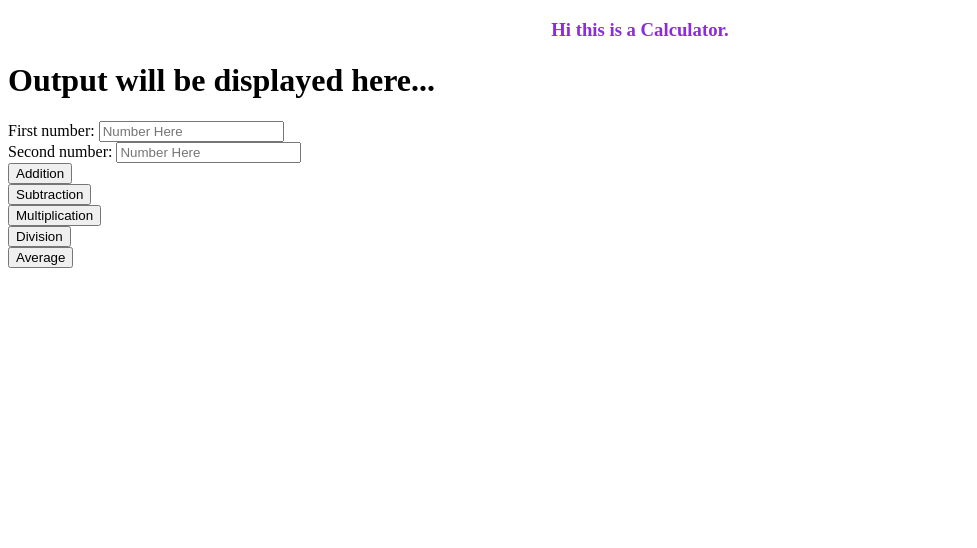
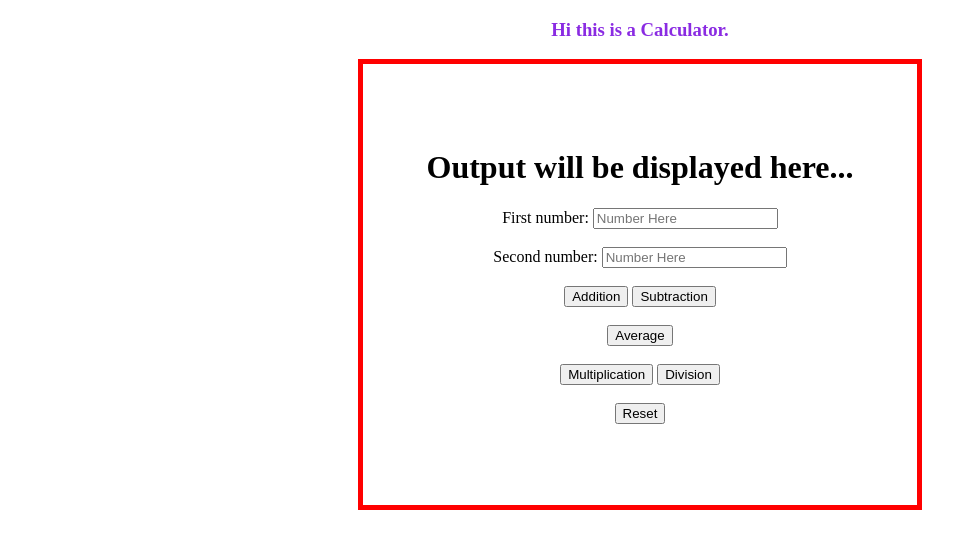
Before and after one commit to Bug-Fan/basic-calculator, a plain HTML site: page index.html in a window 1280 px wide. Shown: the whole page, without its empty margins (0-977 px from the left). Drawn offline with Linux system fonts and the light colour scheme.

Commit message:
Added styles and script to perform different operations based on user's choice

```diff
--- a/index.html
+++ b/index.html
@@ -8,24 +8,28 @@
     <link rel="stylesheet" href="styles.css">
 </head>
 <body>
-    <h3><center>Hi this is a Calculator.</center></h3>
-    <table>
-        <tr><h1>Output will be displayed here...</h1></tr>
+    <center>
+    <h3>Hi this is a Calculator.</h3>
+    <div>
+        <tr><h1 id="result">Output will be displayed here...</h1></tr>
         <tr>
-            <div>
+            <form>
                 <label>First number:</label>
-                <input type="number" placeholder="Number Here" id="num1"><br>
+                <input type="number" placeholder="Number Here" id="num1"><br><br>
 
                 <label>Second number:</label>
-                <input type="number" placeholder="Number Here" id="num2"><br>
+                <input type="number" placeholder="Number Here" id="num2"><br><br>
 
-                <input type="button" value="Addition" onclick="addition()"><br>
-                <input type="button" value="Subtraction" onclick="subtraction()"><br>
-                <input type="button" value="Multiplication" onclick="multiplication()"><br>
-                <input type="button" value="Division" onclick="division()"><br>
-                <input type="button" value="Average" onclick="average()"><br>
-            </div>
+                <input type="button" value="Addition" onclick="runOnClick('add')">
+                <input type="button" value="Subtraction" onclick="runOnClick('sub')"><br><br>
+                <input type="button" value="Average" onclick="runOnClick('avg')"><br><br>
+                <input type="button" value="Multiplication" onclick="runOnClick('mul')">
+                <input type="button" value="Division" onclick="runOnClick('div')"><br><br>
+                <input type="reset" value="Reset"><br><br>
+            </form>
         </tr>
-    </table>
+    </div>
+    </center>
+    <script src="scripts.js"></script>
 </body>
 </html>
--- /dev/null
+++ b/scripts.js
@@ -0,0 +1,40 @@
+const runOnClick = function (arg)  {
+
+    let Value1 = document.getElementById("num1");
+    let Value2 = document.getElementById("num2");
+
+    const firstValue = parseFloat(Value1.value);
+    const secondValue = parseFloat(Value2.value);
+
+    const addition = (num1, num2) => {
+        result = num1 + num2;
+    }
+
+    const subtraction = (num1, num2) => {
+        result = num1 - num2;
+    }
+
+    const multiplication = (num1, num2) => {
+        result = num1 * num2;
+        console.log(result);
+    }
+
+    const division = (num1, num2) => {
+        result = num1 / num2;
+    }
+
+    const average = (num1, num2) => {
+        addition(num1, num2);
+        result = result / 2;
+
+    }
+
+    console.log(addition());
+    if (arg === "add")      addition(firstValue, secondValue);
+    else if (arg === "sub") subtraction(firstValue, secondValue);
+    else if (arg === "mul") multiplication(firstValue, secondValue);
+    else if (arg === "div") division(firstValue, secondValue);
+    else if (arg === "avg") average(firstValue, secondValue);
+
+    document.getElementById("result").innerHTML = result;
+}
--- a/styles.css
+++ b/styles.css
@@ -2,3 +2,12 @@ h3 {
     color: blueviolet;
     text-align: center;
 }
+
+div {
+    border: 5px solid red;
+    /* margin-left: 20%;
+    margin-right: 20%; */
+    text-align: center;
+    padding: 5%;
+    display: inline-block;
+}
```
